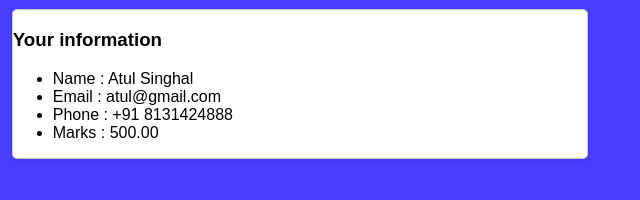
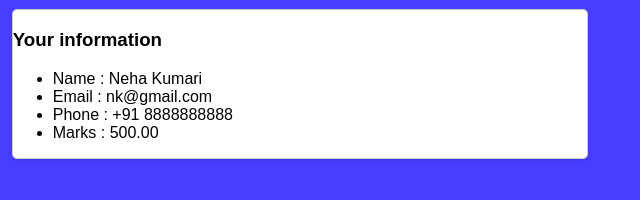
Before and after one commit to Nehank1709/Dappr, a plain HTML site: page index.html in a window 1280 px wide. Shown: the part 1287-1487 px from the top of the page, 547-1187 px from the left. Drawn offline with Linux system fonts and the light colour scheme.

Commit message:
Update index.html information message

```diff
--- a/index.html
+++ b/index.html
@@ -195,9 +195,9 @@
     <div class="card1 text-card card4">
         <h3>Your information</h3>
         <ul>
-            <li>Name  : Atul Singhal</li>
-            <li>Email : atul@gmail.com</li>
-            <li>Phone : +91 8131424888</li>
+            <li>Name  : Neha Kumari</li>
+            <li>Email : nk@gmail.com</li>
+            <li>Phone : +91 8888888888</li>
             <li>Marks : 500.00</li>
         </ul>
     </div>
```
